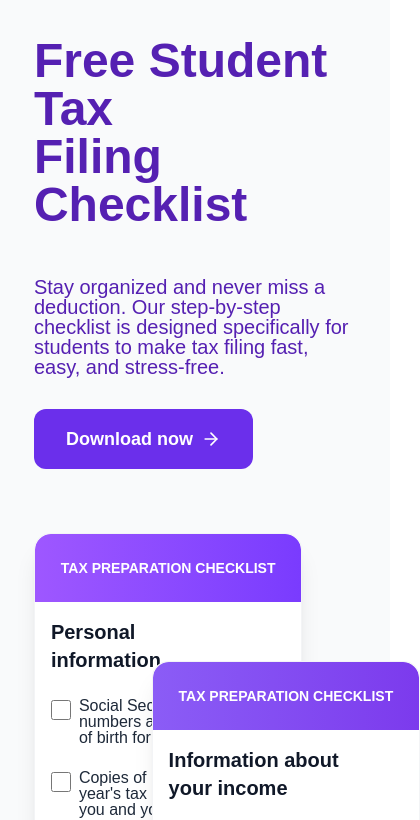
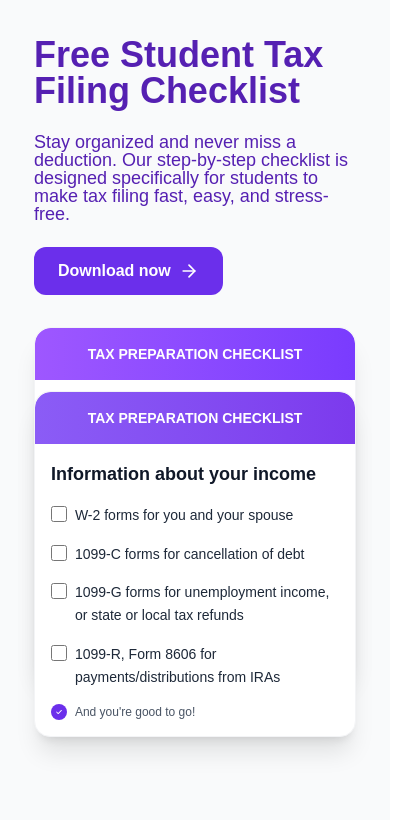
Before and after one commit to johntarus/bolt_tax, a Next.js app: page / in a window 390 px wide. Shown: the part 4940-5760 px from the top of the page, 420 px wide, since content can reach past the window. Built offline with nearby package versions, Linux system fonts and the light colour scheme.

Commit message:
Updated checklist styling

```diff
--- a/components/home/tax-checklist-section.tsx
+++ b/components/home/tax-checklist-section.tsx
@@ -5,151 +5,157 @@ import { ArrowRight } from "lucide-react";
 export default function TaxChecklistSection() {
     return (
         <section className="pt-24 px-4 bg-gray-50">
-            <div className="max-w-[90%] mx-auto flex flex-col lg:flex-row items-start justify-between gap-16">
+            <div className="max-w-[90%] mx-auto flex flex-col lg:flex-row items-start justify-between gap-8 lg:gap-16">
                 {/* Left Content */ }
                 <div className="flex-1">
-                    <h2 className="text-5xl lg:text-6xl font-bold text-[#5520B2] mb-12 leading-none">
+                    <h2 className="text-4xl lg:text-5xl xl:text-6xl font-bold text-[#5520B2] mb-6 xl:mb-16 lg:mb-12 leading-none">
                         Free Student Tax<br/>Filing Checklist
                     </h2>
-                    <p className="text-xl lg:text-2xl text-[#5520B2] mb-8 leading-none max-w-lg">
+                    <p className="text-lg lg:text-xl xl:text-2xl text-[#5520B2] mb-6 lg:mb-8 leading-none max-w-lg">
                         Stay organized and never miss a deduction. Our step-by-step checklist is designed specifically
                         for students to make tax filing fast, easy, and stress-free.
                     </p>
                     <button
-                        className="inline-flex items-center gap-2 bg-[#6B2FEB] hover:bg-[#5A24CC] text-white text-lg font-semibold px-8 py-4 rounded-xl transition-all">
+                        className="inline-flex items-center gap-2 bg-[#6B2FEB] hover:bg-[#5A24CC] text-white text-base lg:text-lg font-semibold px-6 lg:px-8 py-3 lg:py-4 rounded-xl transition-all">
                         Download now
                         <ArrowRight className="w-5 h-5"/>
                     </button>
                 </div>
 
                 {/* Right Visual (Checklist Cards) */ }
-                <div className="flex-1 -legft-24 relative min-h-[750px] w-full">
+                <div
+                    className="relative flex-1 w-full
+    min-h-[500px] sm:min-h-[600px] lg:min-h-[700px] xl:min-h-[750px]
+    left-0 xl:-left-16 2xl:left-0
+    flex flex-col items-center justify-center">
                     {/* Front Card - Personal Information */ }
                     <div
-                        className="absolute top-0 -lefft-24 bg-white rounded-2xl shadow-xl border border-gray-100 w-10/12 max-w-sm overflow-hidden z-10">
+                        className="absolute top-0 left-0 lg:-left-8 xl:-left-16 bg-white rounded-2xl shadow-xl border border-gray-100 w-full lg:w-11/12 xl:w-10/12 max-w-sm overflow-hidden z-10">
                         <div
-                            className="bg-gradient-to-r from-[#9E57FF] to-[#7A3BFE] text-white text-sm md:text-lg font-bold py-6 px-4 w-full text-center rounded-t-2xl">
+                            className="bg-gradient-to-r from-[#9E57FF] to-[#7A3BFE] text-white text-sm lg:text-base xl:text-lg font-bold py-4 lg:py-5 xl:py-6 px-4 w-full text-center rounded-t-2xl">
                             TAX PREPARATION CHECKLIST
                         </div>
 
-                        <div className="p-4 pr-20">
-                            <h3 className="text-xl font-bold text-gray-900 mb-6">
+                        <div className="p-4 lg:p-5 xl:p-6 lg:pr-16 xl:pr-20">
+                            <h3 className="text-lg lg:text-xl font-bold text-gray-900 mb-4 lg:mb-5 xl:mb-6">
                                 Personal information
                             </h3>
-                            <ul className="space-y-6">
-                                <li className="flex items-start gap-2">
+                            <ul className="space-y-4 lg:space-y-5 xl:space-y-6">
+                                <li className="flex items-start gap-2 lg:gap-3">
                                     <input
                                         type="checkbox"
-                                        className="mt-0.5 w-5 h-5 flex-shrink-0 rounded border-gray-300 text-[#6B2FEB] focus:ring-[#6B2FEB]"
+                                        className="mt-0.5 w-4 h-4 lg:w-5 lg:h-5 flex-shrink-0 rounded border-gray-300 text-[#6B2FEB] focus:ring-[#6B2FEB]"
                                     />
-                                    <span className="text-gray-800 leading-none">
+                                    <span className="text-sm lg:text-base text-gray-800 leading-relaxed">
                                         Social Security numbers and dates of birth for you
                                     </span>
                                 </li>
-                                <li className="flex items-start gap-2">
+                                <li className="flex items-start gap-2 lg:gap-3">
                                     <input
                                         type="checkbox"
-                                        className="mt-0.5 w-5 h-5 flex-shrink-0 rounded border-gray-300 text-[#6B2FEB] focus:ring-[#6B2FEB]"
+                                        className="mt-0.5 w-4 h-4 lg:w-5 lg:h-5 flex-shrink-0 rounded border-gray-300 text-[#6B2FEB] focus:ring-[#6B2FEB]"
                                     />
-                                    <span className="text-gray-800 leading-none">
+                                    <span className="text-sm lg:text-base text-gray-800 leading-relaxed">
                                         Copies of last year's tax return for you and your spouse
                                     </span>
                                 </li>
-                                <li className="flex items-start gap-2">
+                                <li className="flex items-start gap-2 lg:gap-3">
                                     <input
                                         type="checkbox"
-                                        className="mt-0.5 w-5 h-5 flex-shrink-0 rounded border-gray-300 text-[#6B2FEB] focus:ring-[#6B2FEB]"
+                                        className="mt-0.5 w-4 h-4 lg:w-5 lg:h-5 flex-shrink-0 rounded border-gray-300 text-[#6B2FEB] focus:ring-[#6B2FEB]"
                                     />
-                                    <span className="text-gray-800 leading-none">
+                                    <span className="text-sm lg:text-base text-gray-800 leading-relaxed">
                                         Bank account number and routing number
                                     </span>
                                 </li>
-                                <li className="flex items-start gap-2">
+                                <li className="flex items-start gap-2 lg:gap-3">
                                     <input
                                         type="checkbox"
-                                        className="mt-0.5 w-5 h-5 flex-shrink-0 rounded border-gray-300 text-[#6B2FEB] focus:ring-[#6B2FEB]"
+                                        className="mt-0.5 w-4 h-4 lg:w-5 lg:h-5 flex-shrink-0 rounded border-gray-300 text-[#6B2FEB] focus:ring-[#6B2FEB]"
                                     />
-                                    <span className="text-gray-800 leading-none">
+                                    <span className="text-sm lg:text-base text-gray-800 leading-relaxed">
                                         Bank account number and routing number
                                     </span>
                                 </li>
                             </ul>
 
-                            <div className="flex items-center gap-2 mt-5 text-gray-600">
+                            <div className="flex items-center gap-2 mt-4 lg:mt-5 text-gray-600">
                                 <div
-                                    className="w-5 h-5 bg-[#6B2FEB] rounded-full flex items-center justify-center flex-shrink-0">
-                                    <svg className="w-3 h-3 text-white" fill="currentColor" viewBox="0 0 20 20">
+                                    className="w-4 h-4 lg:w-5 lg:h-5 bg-[#6B2FEB] rounded-full flex items-center justify-center flex-shrink-0">
+                                    <svg className="w-2 h-2 lg:w-3 lg:h-3 text-white" fill="currentColor"
+                                         viewBox="0 0 20 20">
                                         <path fillRule="evenodd"
                                               d="M16.707 5.293a1 1 0 010 1.414l-8 8a1 1 0 01-1.414 0l-4-4a1 1 0 011.414-1.414L8 12.586l7.293-7.293a1 1 0 011.414 0z"
                                               clipRule="evenodd"/>
                                     </svg>
                                 </div>
-                                <span className="text-sm">And you're good to go!</span>
+                                <span className="text-xs lg:text-sm">And you're good to go!</span>
                             </div>
                         </div>
                     </div>
 
                     {/* Back Card - Income Information */ }
                     <div
-                        className="absolute top-32 -right-16 2xl:right-0 bg-white rounded-2xl shadow-xl border border-gray-100 w-10/12 max-w-sm overflow-hidden z-10">
+                        className="absolute top-16 lg:top-20 xl:top-32 right-0 lg:right-0 xl:-right-16 2xl:right-16 bg-white rounded-2xl shadow-xl border border-gray-100 w-full lg:w-11/12 xl:w-10/12 max-w-sm overflow-hidden z-10">
                         <div
-                            className="bg-gradient-to-r from-[#8B5CF6] to-[#7C3AED] text-white text-sm md:text-lg font-bold py-6 px-4 w-full text-center rounded-t-2xl">
+                            className="bg-gradient-to-r from-[#8B5CF6] to-[#7C3AED] text-white text-sm lg:text-base xl:text-lg font-bold py-4 lg:py-5 xl:py-6 px-4 w-full text-center rounded-t-2xl">
                             TAX PREPARATION CHECKLIST
                         </div>
 
-                        <div className="p-4 pr-20">
-                            <h3 className="text-xl font-bold text-gray-900 mb-6">
+                        <div className="p-4 lg:p-5 xl:p-6 lg:pr-16 xl:pr-20">
+                            <h3 className="text-lg lg:text-xl font-bold text-gray-900 mb-4 lg:mb-5 xl:mb-6">
                                 Information about your income
                             </h3>
-                            <ul className="space-y-6">
-                                <li className="flex items-start gap-2">
+                            <ul className="space-y-4 lg:space-y-5 xl:space-y-6">
+                                <li className="flex items-start gap-2 lg:gap-3">
                                     <input
                                         type="checkbox"
-                                        className="mt-0.5 w-5 h-5 flex-shrink-0 rounded border-gray-300 text-[#6B2FEB] focus:ring-[#6B2FEB]"
+                                        className="mt-0.5 w-4 h-4 lg:w-5 lg:h-5 flex-shrink-0 rounded border-gray-300 text-[#6B2FEB] focus:ring-[#6B2FEB]"
                                     />
-                                    <span className="text-gray-800 leading-none">
+                                    <span className="text-sm lg:text-base text-gray-800 leading-relaxed">
                                         W-2 forms for you and your spouse
                                     </span>
                                 </li>
-                                <li className="flex items-start gap-2">
+                                <li className="flex items-start gap-2 lg:gap-3">
                                     <input
                                         type="checkbox"
-                                        className="mt-0.5 w-5 h-5 flex-shrink-0 rounded border-gray-300 text-[#6B2FEB] focus:ring-[#6B2FEB]"
+                                        className="mt-0.5 w-4 h-4 lg:w-5 lg:h-5 flex-shrink-0 rounded border-gray-300 text-[#6B2FEB] focus:ring-[#6B2FEB]"
                                     />
-                                    <span className="text-gray-800 leading-none">
+                                    <span className="text-sm lg:text-base text-gray-800 leading-relaxed">
                                         1099-C forms for cancellation of debt
                                     </span>
                                 </li>
-                                <li className="flex items-start gap-2">
+                                <li className="flex items-start gap-2 lg:gap-3">
                                     <input
                                         type="checkbox"
-                                        className="mt-0.5 w-5 h-5 flex-shrink-0 rounded border-gray-300 text-[#6B2FEB] focus:ring-[#6B2FEB]"
+                                        className="mt-0.5 w-4 h-4 lg:w-5 lg:h-5 flex-shrink-0 rounded border-gray-300 text-[#6B2FEB] focus:ring-[#6B2FEB]"
                                     />
-                                    <span className="text-gray-800 leading-none">
+                                    <span className="text-sm lg:text-base text-gray-800 leading-relaxed">
                                         1099-G forms for unemployment income, or state or local tax refunds
                                     </span>
                                 </li>
-                                <li className="flex items-start gap-2">
+                                <li className="flex items-start gap-2 lg:gap-3">
                                     <input
                                         type="checkbox"
-                                        className="mt-0.5 w-5 h-5 flex-shrink-0 rounded border-gray-300 text-[#6B2FEB] focus:ring-[#6B2FEB]"
+                                        className="mt-0.5 w-4 h-4 lg:w-5 lg:h-5 flex-shrink-0 rounded border-gray-300 text-[#6B2FEB] focus:ring-[#6B2FEB]"
                                     />
-                                    <span className="text-gray-800 leading-none">
+                                    <span className="text-sm lg:text-base text-gray-800 leading-relaxed">
                                         1099-R, Form 8606 for payments/distributions from IRAs
                                     </span>
                                 </li>
                             </ul>
 
-                            <div className="flex items-center gap-2 mt-5 text-gray-600">
+                            <div className="flex items-center gap-2 mt-4 lg:mt-5 text-gray-600">
                                 <div
-                                    className="w-5 h-5 bg-[#6B2FEB] rounded-full flex items-center justify-center flex-shrink-0">
-                                    <svg className="w-3 h-3 text-white" fill="currentColor" viewBox="0 0 20 20">
+                                    className="w-4 h-4 lg:w-5 lg:h-5 bg-[#6B2FEB] rounded-full flex items-center justify-center flex-shrink-0">
+                                    <svg className="w-2 h-2 lg:w-3 lg:h-3 text-white" fill="currentColor"
+                                         viewBox="0 0 20 20">
                                         <path fillRule="evenodd"
                                               d="M16.707 5.293a1 1 0 010 1.414l-8 8a1 1 0 01-1.414 0l-4-4a1 1 0 011.414-1.414L8 12.586l7.293-7.293a1 1 0 011.414 0z"
                                               clipRule="evenodd"/>
                                     </svg>
                                 </div>
-                                <span className="text-sm">And you're good to go!</span>
+                                <span className="text-xs lg:text-sm">And you're good to go!</span>
                             </div>
                         </div>
                     </div>
```
